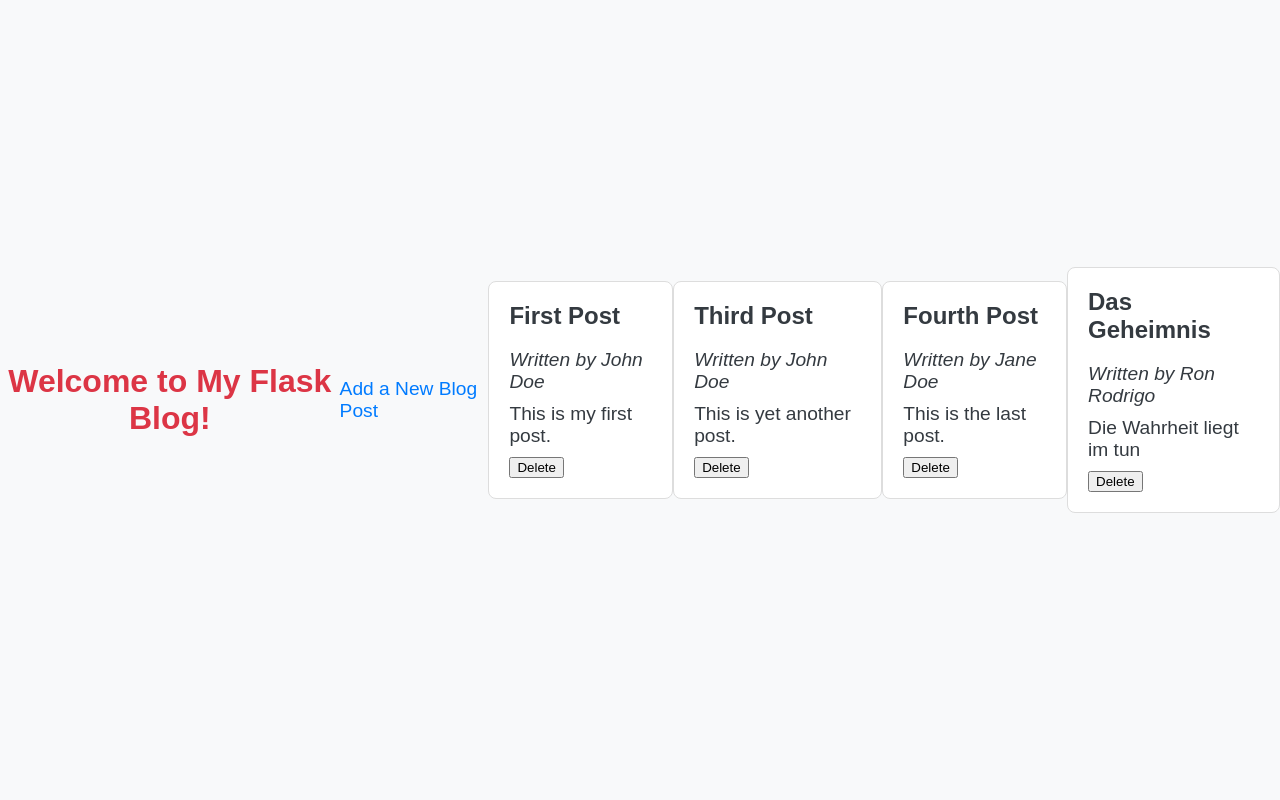
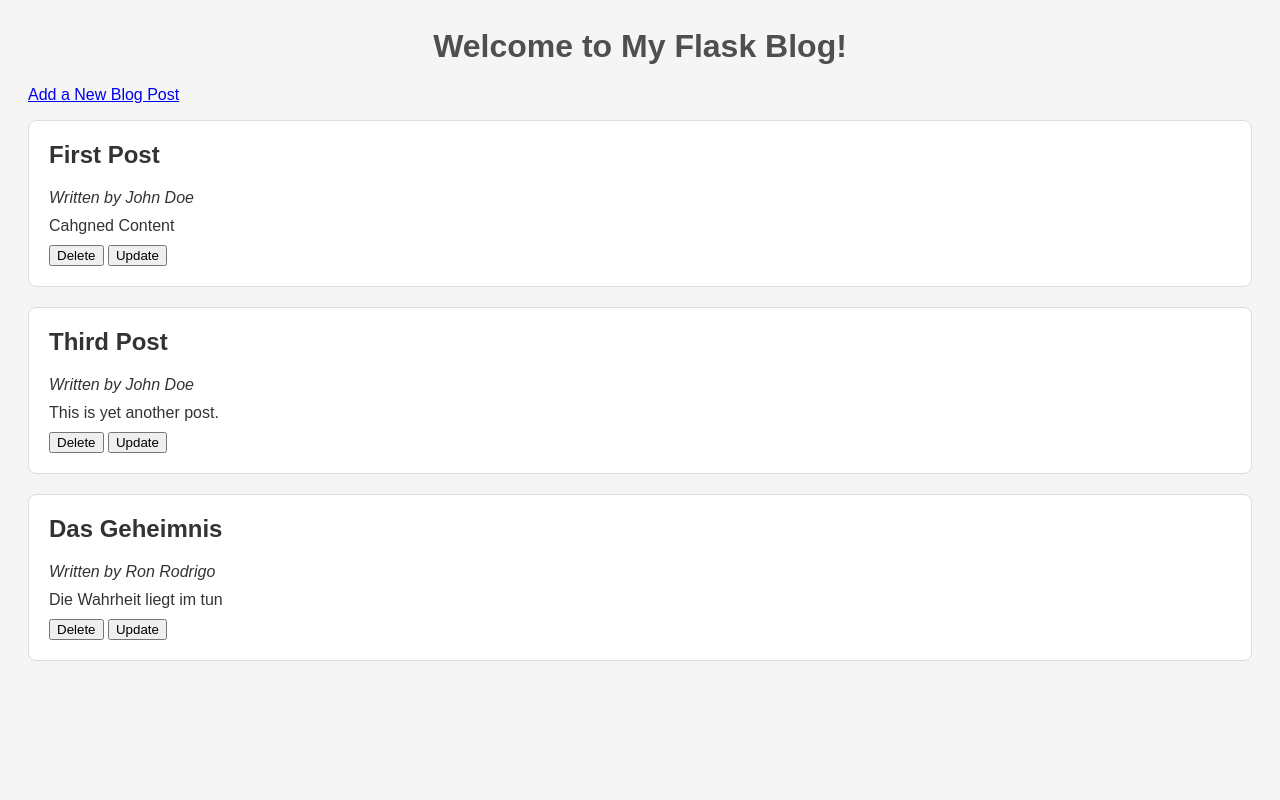
Before and after one commit to AlexKummerer/Masterblog, a Flask app: page / in a window 1280 px wide. Run offline with Flask 3, Linux system fonts and the light colour scheme.

Commit message:
update html template

```diff
--- a/static/style.css
+++ b/static/style.css
@@ -25,40 +25,3 @@ h1 {
 .post p {
     margin: 10px 0;
 }
-
-/* styles.css */
-body {
-    font-family: Arial, sans-serif;
-    background-color: #f8f9fa;
-    color: #343a40;
-    margin: 0;
-    padding: 0;
-    display: flex;
-    justify-content: center;
-    align-items: center;
-    height: 100vh;
-}
-
-.container {
-    text-align: center;
-    padding: 20px;
-    background-color: #ffffff;
-    border: 1px solid #dee2e6;
-    border-radius: 5px;
-    box-shadow: 0 0 10px rgba(0, 0, 0, 0.1);
-}
-
-h1 {
-    font-size: 2em;
-    color: #dc3545;
-}
-
-p {
-    font-size: 1.2em;
-    margin-bottom: 20px;
-}
-
-a {
-    text-decoration: none;
-    color: #007bff;
-}
--- a/templates/index.html
+++ b/templates/index.html
@@ -24,6 +24,13 @@
       >
         <button type="submit">Delete</button>
       </form>
+      <form
+        action="{{ url_for('update', post_id=post.id) }}"
+        method="get"
+        style="display: inline"
+      >
+        <button type="submit">Update</button>
+      </form>
     </div>
 
     {% endfor %}
```
Also changed, not shown: templates/update.html (added, +27 -0 lines), storage/blog_data.json.
